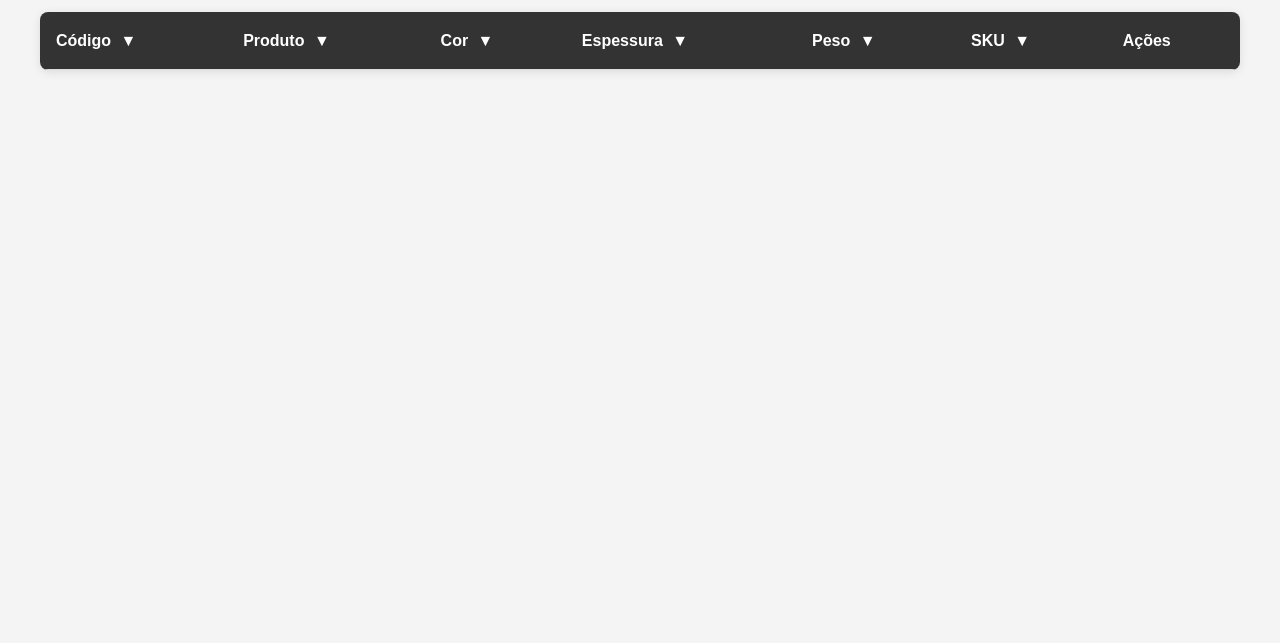
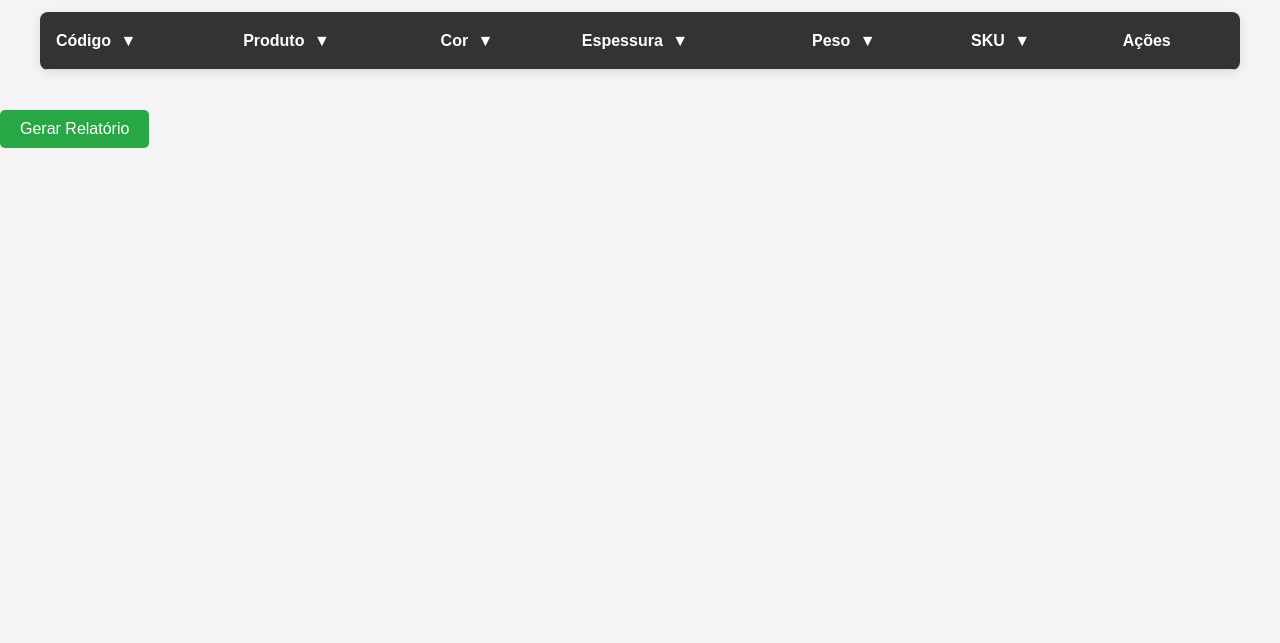
Before and after one commit to matheusfonsecabjj/lista, a plain HTML site: page index.html in a window 1280 px wide. Shown: the part 157-800 px from the top of the page. Drawn offline with Linux system fonts and the light colour scheme; sample sign-in values are in the browser's storage.

Commit message:
Update index.html

```diff
--- a/index.html
+++ b/index.html
@@ -6,6 +6,7 @@
     <title>Lista de Produtos</title>
     <link rel="stylesheet" type="text/css" href="listaa.css" media="screen" />
     <link rel="stylesheet" type="text/css" href="logocss.css" media="screen" />
+    <script src="https://cdnjs.cloudflare.com/ajax/libs/xlsx/0.17.0/xlsx.full.min.js"></script> <!-- Biblioteca para Excel -->
     <script>
         const isLoggedIn = localStorage.getItem("isLoggedIn");
         if (!isLoggedIn) {
@@ -63,6 +64,21 @@
         .dropdown-filter input[type="checkbox"] {
             margin-right: 10px;
         }
+
+        /* Botão para gerar relatório */
+        #generateReportBtn {
+            margin-top: 20px;
+            padding: 10px 20px;
+            background-color: #28a745;
+            color: white;
+            border: none;
+            border-radius: 5px;
+            cursor: pointer;
+        }
+
+        #generateReportBtn:hover {
+            background-color: #218838;
+        }
     </style>
 </head>
 
@@ -85,13 +101,6 @@
         </div>
     </nav>
 
-    <script>
-        function toggleMenu() {
-            const menu = document.querySelector('nav .menu');
-            menu.classList.toggle('active');
-        }
-    </script>
-
     <h2>Lista de Produtos</h2>
     <table id="tabelaProdutos">
         <thead>
@@ -109,6 +118,9 @@
             <!-- Dados serão carregados aqui -->
         </tbody>
     </table>
+
+    <!-- Botão para gerar o relatório -->
+    <button id="generateReportBtn" onclick="gerarRelatorio()">Gerar Relatório</button>
 
     <div id="dropdown-filters" class="dropdown-filter">
         <input type="text" id="filterSearch" placeholder="Buscar..." onkeyup="filtrarOpcoes()">
@@ -226,10 +238,14 @@
             });
         }
 
-        function selecionarTodos() {
-            const checkboxes = document.querySelectorAll('#filterOptions input[type="checkbox"]');
-            checkboxes.forEach(checkbox => checkbox.checked = true);
-            aplicarFiltro(activeFilterColumn); // Chama a função de filtragem após selecionar todos
+        function gerarRelatorio() {
+            const produtos = JSON.parse(localStorage.getItem('produtos')) || [];
+            const ws = XLSX.utils.json_to_sheet(produtos);
+            const wb = XLSX.utils.book_new();
+            XLSX.utils.book_append_sheet(wb, ws, "Produtos");
+
+            // Gerar e salvar o arquivo Excel
+            XLSX.writeFile(wb, "relatorio_produtos.xlsx");
         }
 
         window.onload = carregarProdutos;
```
